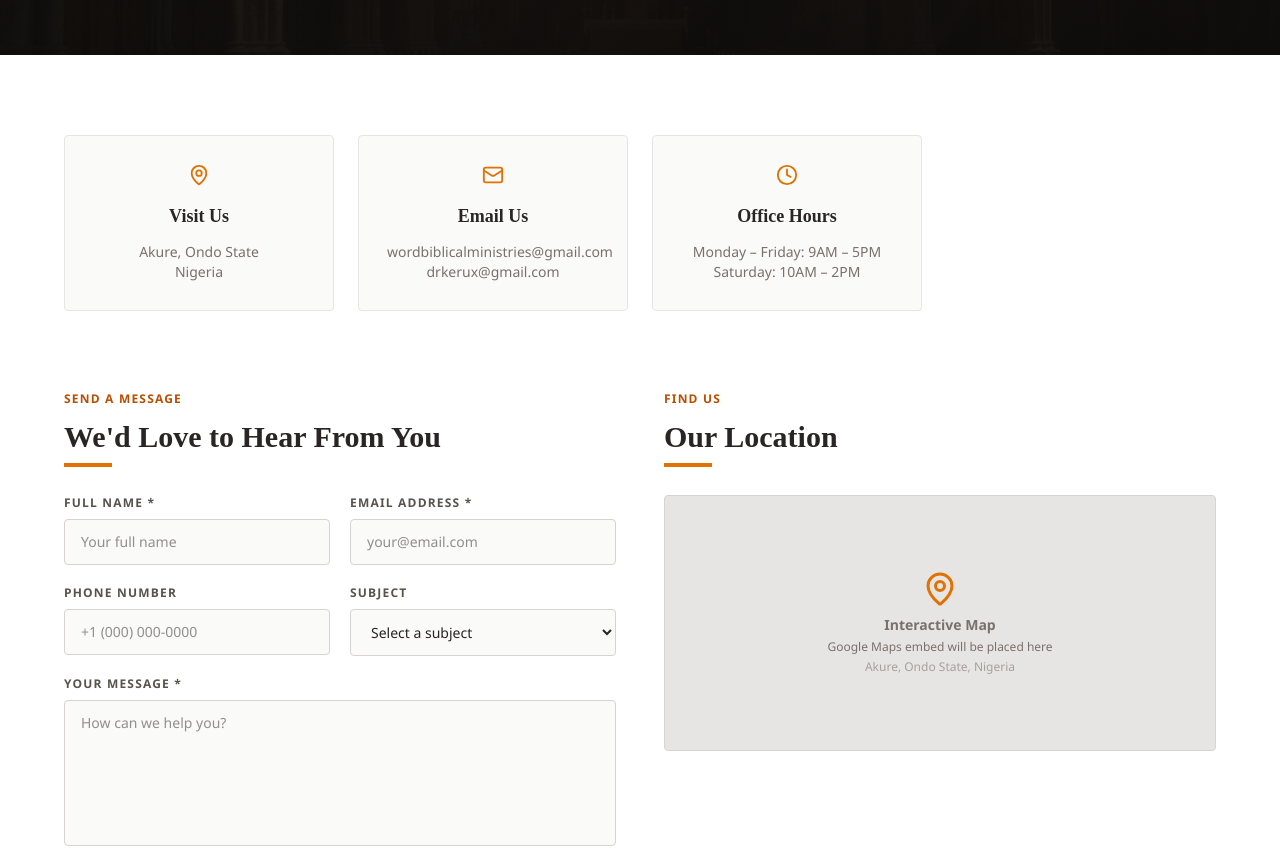
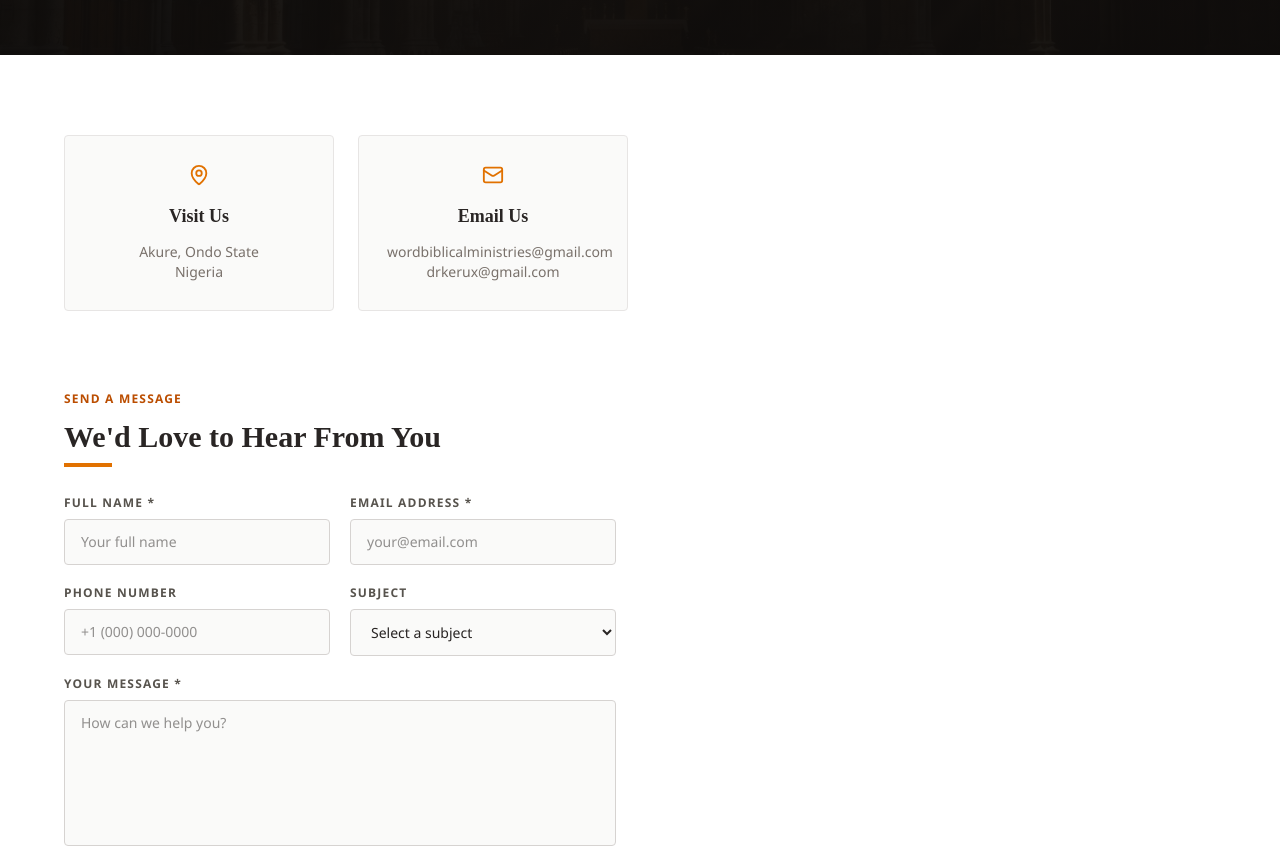
Before and after one commit to mayormankind/wordbiblicalministries, a Next.js app: page /contact in a window 1280 px wide. Shown: the part 400-1248 px from the top of the page. Built offline with nearby package versions, Linux system fonts and the light colour scheme.

Commit message:
feat: add Contact and OurTheology view components to the website

```diff
--- a/src/views/Contact.tsx
+++ b/src/views/Contact.tsx
@@ -2,7 +2,15 @@
 
 import PageHero from "../components/PageHero";
 import { useState } from "react";
-import { Mail, Phone, MapPin, Clock, Send, CheckCircle, Heart } from "lucide-react";
+import {
+  Mail,
+  Phone,
+  MapPin,
+  Clock,
+  Send,
+  CheckCircle,
+  Heart,
+} from "lucide-react";
 import AnimateOnScroll from "../components/AnimateOnScroll";
 
 const contactDetails = [
@@ -15,11 +23,6 @@ const contactDetails = [
     icon: <Mail size={22} className="text-amber-600" />,
     title: "Email Us",
     lines: ["wordbiblicalministries@gmail.com", "drkerux@gmail.com"],
-  },
-  {
-    icon: <Clock size={22} className="text-amber-600" />,
-    title: "Office Hours",
-    lines: ["Monday – Friday: 9AM – 5PM", "Saturday: 10AM – 2PM"],
   },
 ];
 
@@ -59,7 +62,11 @@ export default function Contact() {
         <div className="max-w-6xl mx-auto">
           <div className="grid grid-cols-1 sm:grid-cols-2 lg:grid-cols-4 gap-6 mb-20">
             {contactDetails.map((c, i) => (
-              <AnimateOnScroll key={i} animation="fade-up" delay={(i % 4) * 100 as 0 | 100 | 200 | 300}>
+              <AnimateOnScroll
+                key={i}
+                animation="fade-up"
+                delay={((i % 4) * 100) as 0 | 100 | 200 | 300}
+              >
                 <div className="bg-stone-50 border border-stone-200 rounded-sm p-7 text-center hover:border-amber-400 hover:shadow-md transition-all duration-300 h-full">
                   <div className="flex justify-center mb-4">{c.icon}</div>
                   <h3
@@ -96,7 +103,9 @@ export default function Contact() {
 
                 {sent ? (
                   <div className="bg-green-50 border border-green-300 text-green-700 rounded-sm p-8 text-center">
-                  <div className="flex justify-center mb-4"><CheckCircle size={40} className="text-green-600" /></div>
+                    <div className="flex justify-center mb-4">
+                      <CheckCircle size={40} className="text-green-600" />
+                    </div>
                     <h3
                       className="font-bold text-xl mb-2"
                       style={{ fontFamily: "Playfair Display, serif" }}
@@ -203,36 +212,6 @@ export default function Contact() {
                 )}
               </div>
             </AnimateOnScroll>
-
-            {/* Map + Contact Info */}
-            <AnimateOnScroll animation="fade-left">
-              <div>
-              <p className="text-amber-700 text-xs uppercase tracking-widest font-bold mb-3">
-                Find Us
-              </p>
-              <h2
-                className="text-3xl font-bold text-stone-800 mb-2"
-                style={{ fontFamily: "Playfair Display, serif" }}
-              >
-                Our Location
-              </h2>
-              <div className="h-1 w-12 bg-amber-600 mb-7" />
-
-              {/* Map Placeholder */}
-              <div className="bg-stone-200 rounded-sm h-64 flex items-center justify-center mb-8 border border-stone-300 overflow-hidden">
-                <div className="text-center text-stone-500">
-                  <MapPin size={36} className="mx-auto text-amber-600 mb-2" />
-                  <p className="text-sm font-semibold">Interactive Map</p>
-                  <p className="text-xs mt-1">
-                    Google Maps embed will be placed here
-                  </p>
-                  <p className="text-xs text-stone-400 mt-1">
-                    Akure, Ondo State, Nigeria
-                  </p>
-                </div>
-              </div>
-              </div>
-            </AnimateOnScroll>
           </div>
         </div>
       </section>
@@ -240,7 +219,9 @@ export default function Contact() {
       {/* Prayer Banner */}
       <AnimateOnScroll animation="zoom-in">
         <section className="py-16 px-6 bg-stone-900 text-white text-center">
-          <div className="flex justify-center mb-6"><Heart size={48} className="text-amber-500" /></div>
+          <div className="flex justify-center mb-6">
+            <Heart size={48} className="text-amber-500" />
+          </div>
           <h2
             className="text-3xl font-bold mb-4"
             style={{ fontFamily: "Playfair Display, serif" }}
--- a/src/views/OurTheology.tsx
+++ b/src/views/OurTheology.tsx
@@ -556,14 +556,6 @@ export default function OurTheology() {
             {doctrines.map((d, i) => (
               <AnimateOnScroll key={i} animation="fade-up" delay={i * 50}>
                 <div className="bg-white rounded-sm p-8 shadow-sm hover:shadow-md transition-all duration-300 border-l-4 border-amber-600 h-full">
-                  <div className="flex items-start justify-between mb-3">
-                    <span
-                      className="text-4xl font-black text-amber-100 select-none"
-                      style={{ fontFamily: "Playfair Display, serif" }}
-                    >
-                      {String(i + 1).padStart(2, "0")}
-                    </span>
-                  </div>
                   <h3
                     className="text-xl font-bold text-stone-800 mb-1"
                     style={{ fontFamily: "Playfair Display, serif" }}
```
Lines whose indentation alone changed are shown as unchanged.
